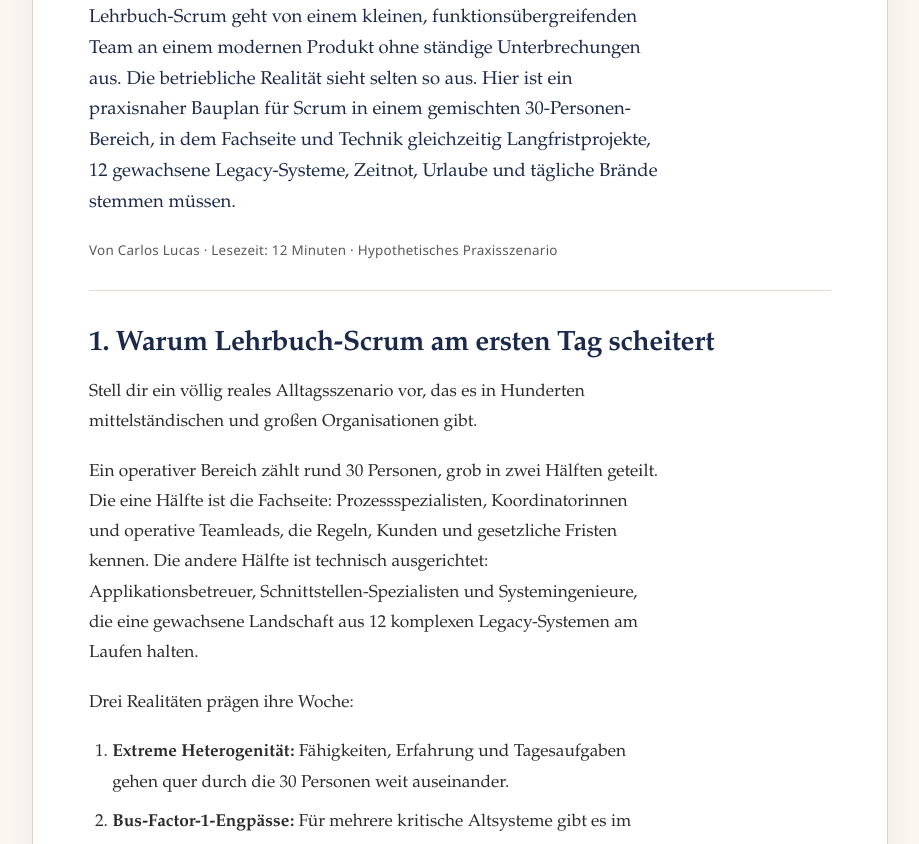
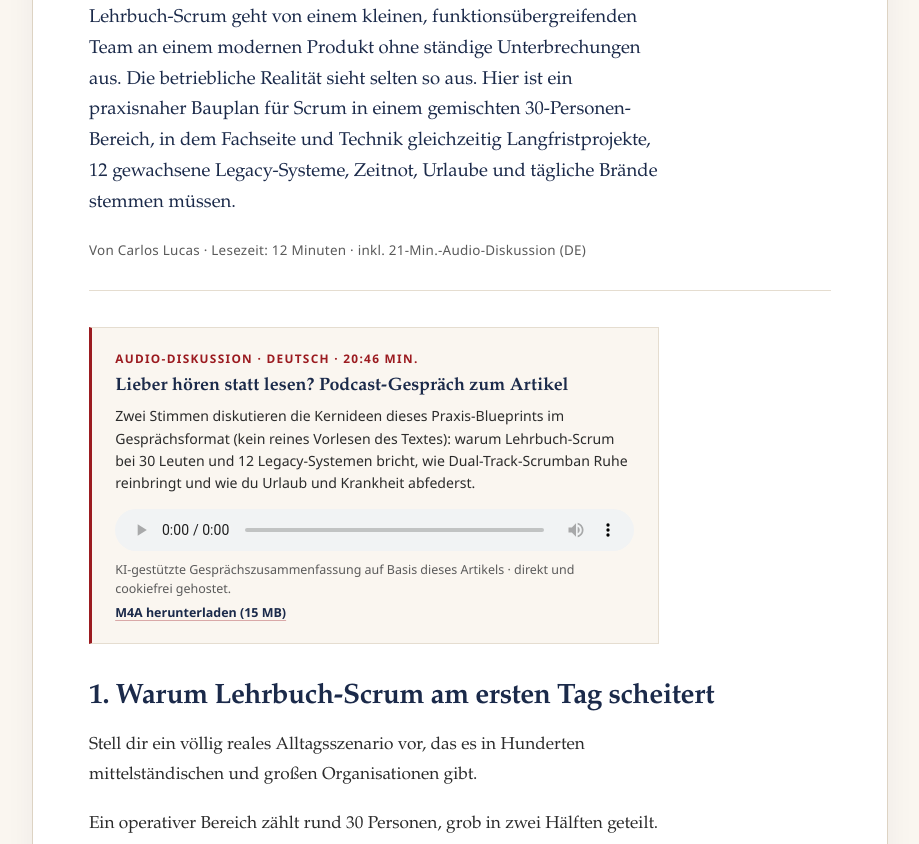
Before and after one commit to lusoluc/carloslucas-books, a plain HTML site: page de/news/scrum-30-personen-legacy-systeme/index.html in a window 1280 px wide. Shown: the part 375-1219 px from the top of the page, without its empty margins (180-1099 px from the left). Drawn offline with Linux system fonts and the light colour scheme.

Commit message:
Embed German 21-minute podcast discussion audio player in DE field blueprint

```diff
--- a/de/news/scrum-30-personen-legacy-systeme/index.html
+++ b/de/news/scrum-30-personen-legacy-systeme/index.html
@@ -107,6 +107,15 @@
     .field-card-box h3 { margin-top: 0; margin-bottom: 0.6rem; font-size: 1.04rem; }
     .field-card-box ol, .field-card-box ul { margin-bottom: 0; }
 
+    .audio-briefing { background-color: var(--bg-paper); border: 1px solid var(--border-subtle); border-left: 3px solid var(--accent-red); padding: 1.25rem 1.45rem; margin: 0 0 2.25rem; max-width: 66ch; }
+    .audio-briefing-eyebrow { font-family: var(--font-sans); font-size: 0.74rem; font-weight: 700; letter-spacing: 0.11em; text-transform: uppercase; color: var(--accent-red); display: block; margin-bottom: 0.35rem; }
+    .audio-briefing-title { font-family: var(--font-serif); font-size: 1.12rem; font-weight: 700; color: var(--brand-navy); margin-bottom: 0.45rem; line-height: 1.32; }
+    .audio-briefing-desc { font-family: var(--font-sans); font-size: 0.88rem; line-height: 1.58; color: var(--text-main); margin-bottom: 0.9rem; }
+    .audio-briefing audio { display: block; width: 100%; height: 42px; margin-bottom: 0.65rem; }
+    .audio-briefing-meta { font-family: var(--font-sans); font-size: 0.78rem; line-height: 1.5; color: var(--text-muted); display: flex; justify-content: space-between; align-items: baseline; flex-wrap: wrap; gap: 0.35rem 1rem; }
+    .audio-briefing-meta a { color: var(--brand-navy); font-weight: 600; }
+    .audio-briefing-meta a:hover { color: var(--accent-red); }
+
     .article-faq { margin-top: 2.5rem; padding-top: 1.5rem; border-top: 1px solid var(--border-subtle); }
     .article-faq h2 { margin-top: 0; padding-top: 0; border-top: 0; }
     .article-faq .faq-entries { margin-top: 1rem; }
@@ -161,7 +170,16 @@
         "author": { "@type": "Person", "@id": "https://carloslucas.de/#author", "name": "Carlos Lucas", "url": "https://carloslucas.de/de/" },
         "publisher": { "@type": "Person", "@id": "https://carloslucas.de/#author", "name": "Carlos Lucas", "url": "https://carloslucas.de/de/" },
         "mainEntityOfPage": { "@type": "WebPage", "@id": "https://carloslucas.de/de/news/scrum-30-personen-legacy-systeme/" },
-        "about": ["Scrum", "Scrumban", "Operations Management", "Legacy-Systeme", "Wissenstransfer"]
+        "about": ["Scrum", "Scrumban", "Operations Management", "Legacy-Systeme", "Wissenstransfer"],
+        "audio": {
+          "@type": "AudioObject",
+          "name": "Podcast-Diskussion: Warum Lehrbuch-Scrum an Legacy-Systemen scheitert",
+          "description": "Deutschsprachige, KI-gestützte Podcast-Diskussion (ca. 21 Minuten) über die zentralen Praxisideen dieses Field Blueprints zu Scrum mit 30 Leuten, 12 Legacy-Systemen, täglichen Bränden, Zeitnot und Urlaubsvertretung.",
+          "contentUrl": "https://carloslucas.de/assets/Warum_Lehrbuch-Scrum_an_Legacy-Systemen_scheitert.m4a",
+          "encodingFormat": "audio/mp4",
+          "duration": "PT20M46S",
+          "inLanguage": "de"
+        }
       },
       {
         "@type": "FAQPage",
@@ -229,8 +247,24 @@
           <p class="article-lead">
             Lehrbuch-Scrum geht von einem kleinen, funktionsübergreifenden Team an einem modernen Produkt ohne ständige Unterbrechungen aus. Die betriebliche Realität sieht selten so aus. Hier ist ein praxisnaher Bauplan für Scrum in einem gemischten 30-Personen-Bereich, in dem Fachseite und Technik gleichzeitig Langfristprojekte, 12 gewachsene Legacy-Systeme, Zeitnot, Urlaube und tägliche Brände stemmen müssen.
           </p>
-          <p class="article-meta">Von Carlos Lucas · Lesezeit: 12 Minuten · Hypothetisches Praxisszenario</p>
+          <p class="article-meta">Von Carlos Lucas · Lesezeit: 12 Minuten · inkl. 21-Min.-Audio-Diskussion (DE)</p>
         </header>
+
+        <aside class="audio-briefing" aria-labelledby="audio-briefing-heading">
+          <span class="audio-briefing-eyebrow">Audio-Diskussion · Deutsch · 20:46 Min.</span>
+          <div id="audio-briefing-heading" class="audio-briefing-title">Lieber hören statt lesen? Podcast-Gespräch zum Artikel</div>
+          <p class="audio-briefing-desc">
+            Zwei Stimmen diskutieren die Kernideen dieses Praxis-Blueprints im Gesprächsformat (kein reines Vorlesen des Textes): warum Lehrbuch-Scrum bei 30 Leuten und 12 Legacy-Systemen bricht, wie Dual-Track-Scrumban Ruhe reinbringt und wie du Urlaub und Krankheit abfederst.
+          </p>
+          <audio controls preload="metadata">
+            <source src="/assets/Warum_Lehrbuch-Scrum_an_Legacy-Systemen_scheitert.m4a" type="audio/mp4">
+            Dein Browser unterstützt kein integriertes HTML5-Audio. Du kannst die Datei direkt unten herunterladen.
+          </audio>
+          <div class="audio-briefing-meta">
+            <span>KI-gestützte Gesprächszusammenfassung auf Basis dieses Artikels · direkt und cookiefrei gehostet.</span>
+            <a href="/assets/Warum_Lehrbuch-Scrum_an_Legacy-Systemen_scheitert.m4a" download>M4A herunterladen (15 MB)</a>
+          </div>
+        </aside>
 
         <div class="article-prose">
 
```
Also changed, not shown: de/index.html (+2 -2 lines), de/news/index.html (+1 -1 lines).
